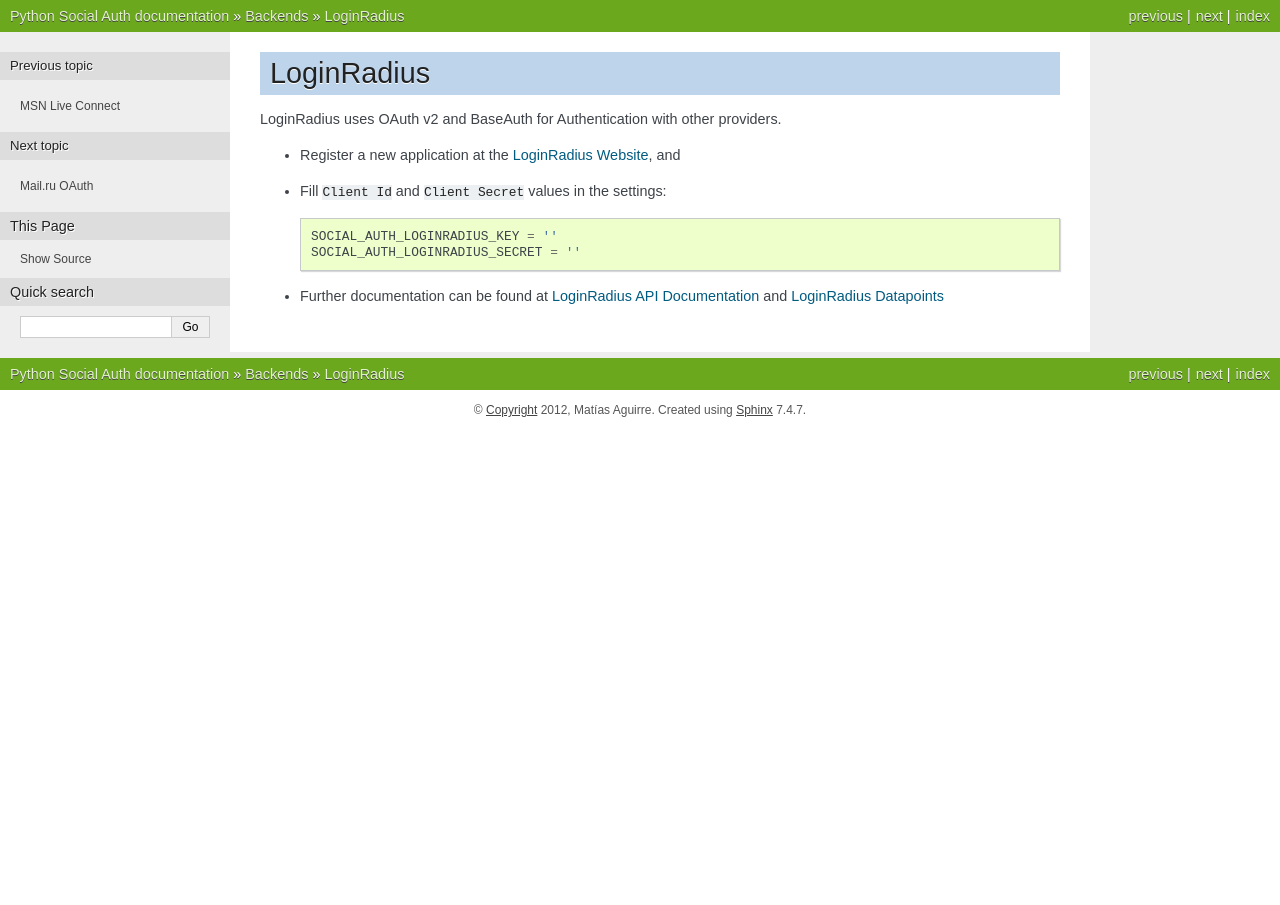
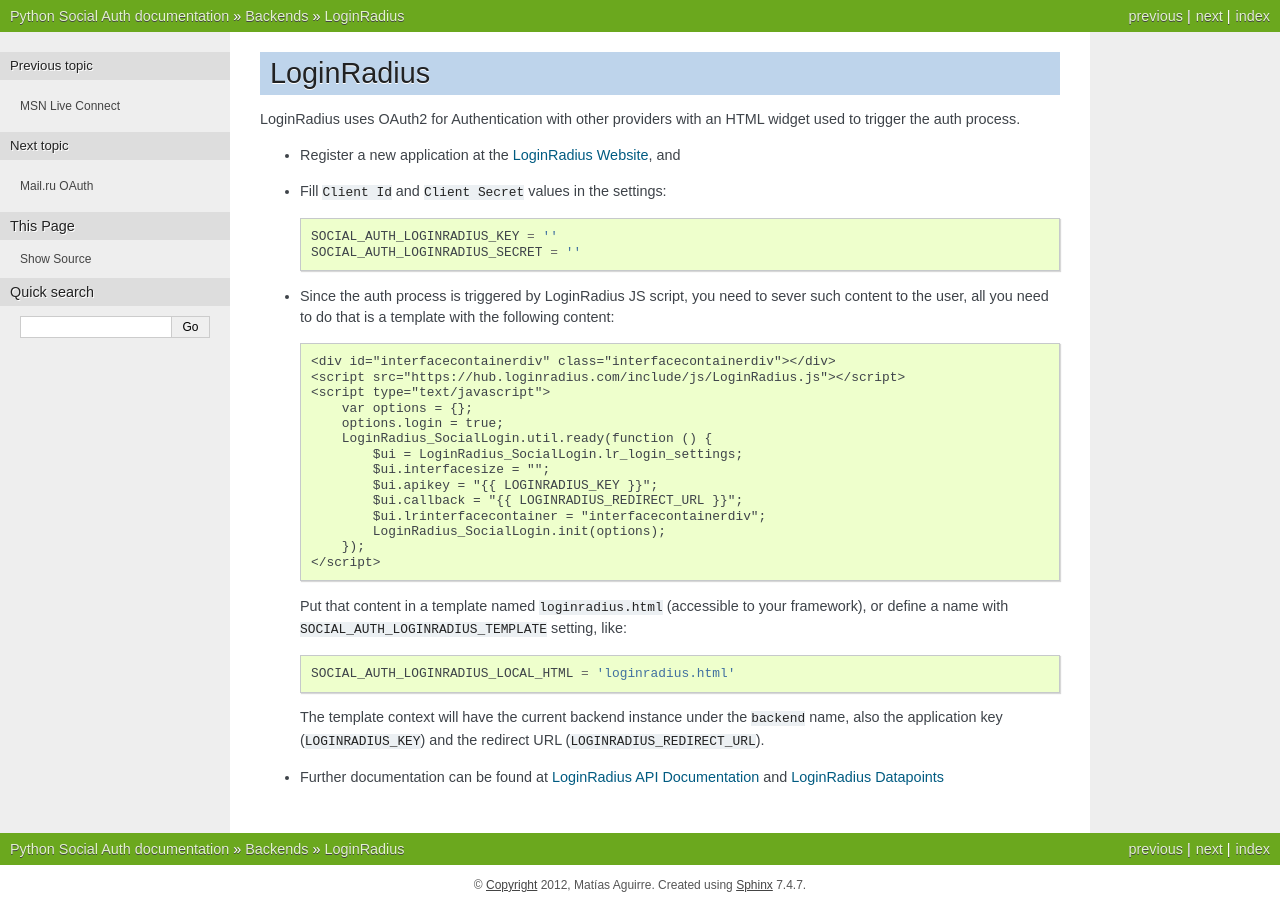
Before and after one commit to omab/python-social-auth, a Sphinx documentation site: the page built from docs/backends/loginradius.rst, in a window 1280 px wide. Built offline with Sphinx 7.4.7, drawn with Linux system fonts in a browser that asks for light colours.

```diff
--- a/docs/backends/loginradius.rst
+++ b/docs/backends/loginradius.rst
@@ -1,7 +1,8 @@
 LoginRadius
 ===========
 
-LoginRadius uses OAuth v2 and BaseAuth for Authentication with other providers.
+LoginRadius uses OAuth2 for Authentication with other providers with an HTML
+widget used to trigger the auth process.
 
 - Register a new application at the `LoginRadius Website`_, and
 
@@ -10,7 +11,37 @@ LoginRadius uses OAuth v2 and BaseAuth for Authentication with other providers.
       SOCIAL_AUTH_LOGINRADIUS_KEY = ''
       SOCIAL_AUTH_LOGINRADIUS_SECRET = ''
 
-- Further documentation can be found at `LoginRadius API Documentation`_ and `LoginRadius Datapoints`_
+- Since the auth process is triggered by LoginRadius JS script, you need to
+  sever such content to the user, all you need to do that is a template with
+  the following content::
+
+    <div id="interfacecontainerdiv" class="interfacecontainerdiv"></div>
+    <script src="https://hub.loginradius.com/include/js/LoginRadius.js"></script>
+    <script type="text/javascript">
+        var options = {};
+        options.login = true;
+        LoginRadius_SocialLogin.util.ready(function () {
+            $ui = LoginRadius_SocialLogin.lr_login_settings;
+            $ui.interfacesize = "";
+            $ui.apikey = "{{ LOGINRADIUS_KEY }}";
+            $ui.callback = "{{ LOGINRADIUS_REDIRECT_URL }}";
+            $ui.lrinterfacecontainer = "interfacecontainerdiv";
+            LoginRadius_SocialLogin.init(options);
+        });
+    </script>
+
+  Put that content in a template named ``loginradius.html`` (accessible to your
+  framework), or define a name with ``SOCIAL_AUTH_LOGINRADIUS_TEMPLATE`` setting,
+  like::
+
+    SOCIAL_AUTH_LOGINRADIUS_LOCAL_HTML = 'loginradius.html'
+
+  The template context will have the current backend instance under the
+  ``backend`` name, also the application key (``LOGINRADIUS_KEY``) and the
+  redirect URL (``LOGINRADIUS_REDIRECT_URL``).
+
+- Further documentation can be found at `LoginRadius API Documentation`_ and
+  `LoginRadius Datapoints`_
 
 .. _LoginRadius Website: https://loginradius.com/
 .. _LoginRadius API Documentation: http://api.loginradius.com/help/
```
Also changed, not shown: 1 other file.
